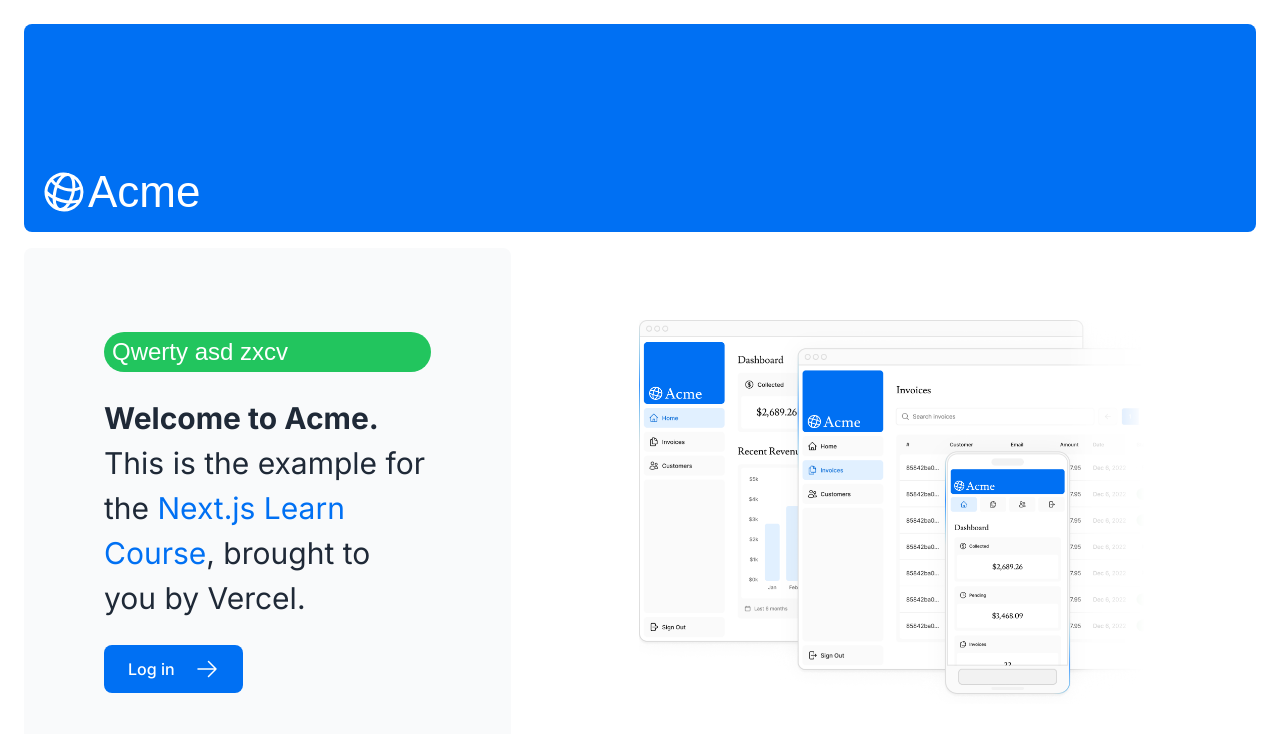
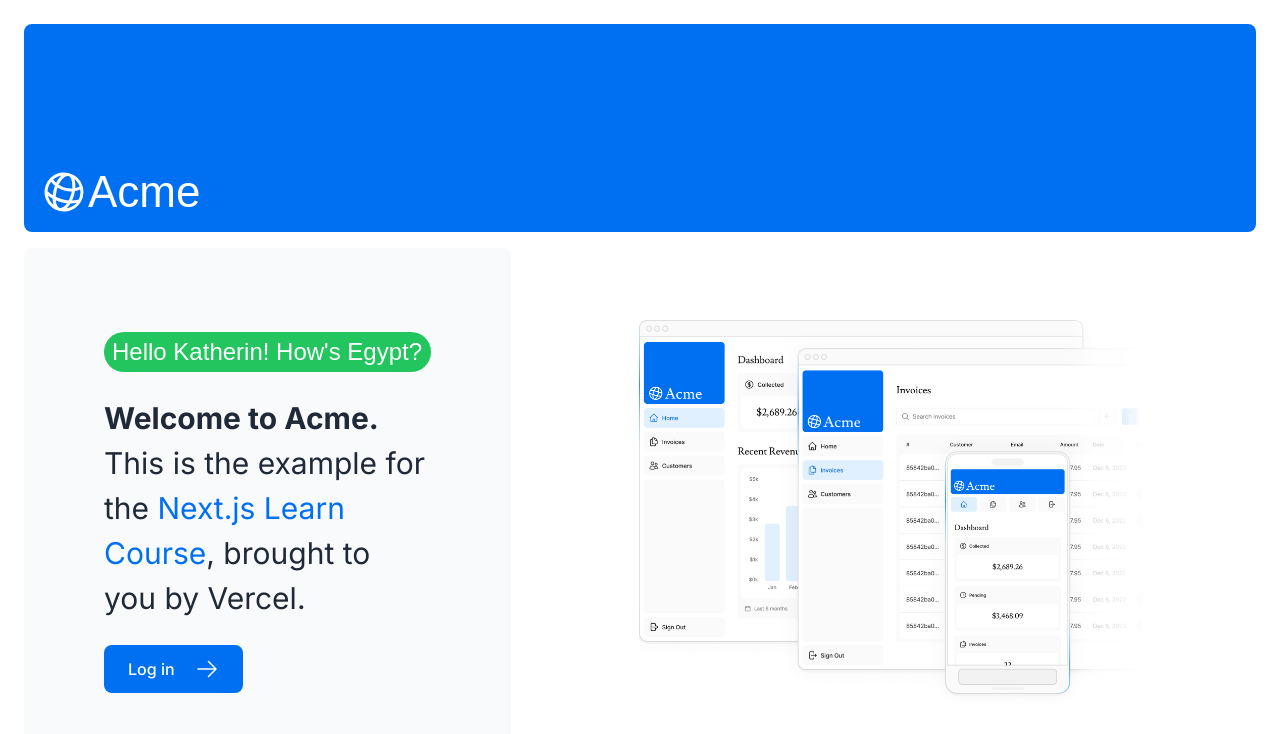
Before and after one commit to KostiaNetot/sandbox-dashboard, a Next.js app: page / in a window 1280 px wide. Shown: the top 734 px of the page. Built offline with nearby package versions, Linux system fonts and the light colour scheme; a web font is replaced by a local one.

Commit message:
hello kate

```diff
--- a/app/page.tsx
+++ b/app/page.tsx
@@ -27,7 +27,7 @@ export default function Page() {
               lusitana.className
             )}`}
           >
-            Qwerty asd zxcv
+            Hello Katherin! How's Egypt?
           </div>
 
           <p className={`text-xl text-gray-800 md:text-3xl md:leading-normal`}>
```
